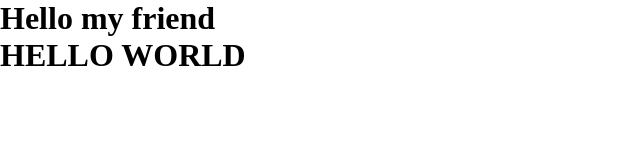
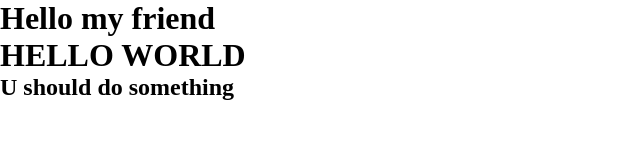
Before and after one commit to Hinh1009/rebase_repo, a plain HTML site: page index.html in a window 1280 px wide. Shown: the whole page, without its empty margins (0-640 px from the left). Drawn offline with Linux system fonts and the light colour scheme.

Commit message:
Update h2

```diff
--- a/index.html
+++ b/index.html
@@ -10,6 +10,7 @@
   <body>
     <h1>Hello my friend</h1>
     <h1>HELLO WORLD</h1>
+    <h2>U should do something</h2>
     <script src="./main.js"></script>
   </body>
 </html>
```
